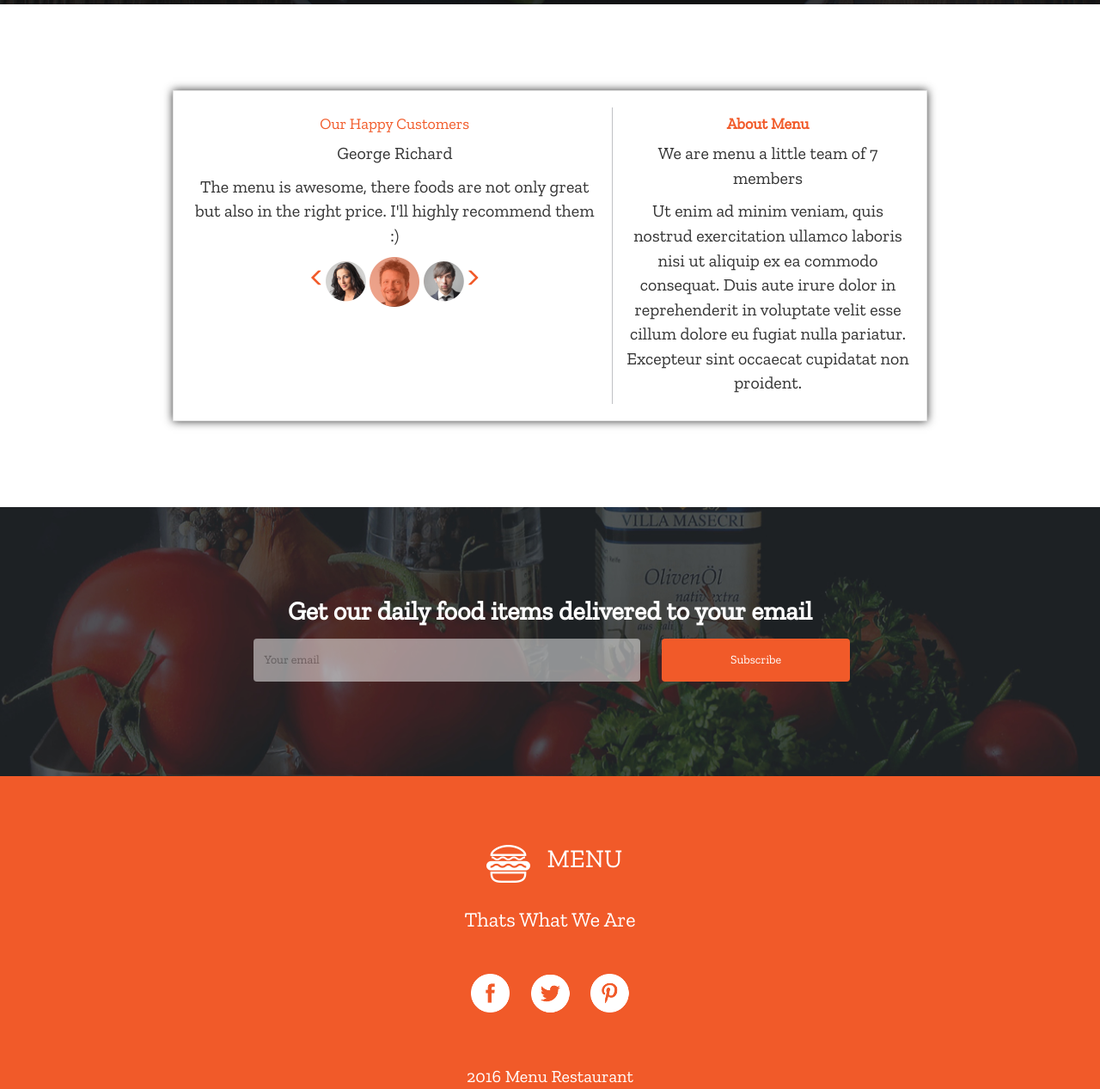
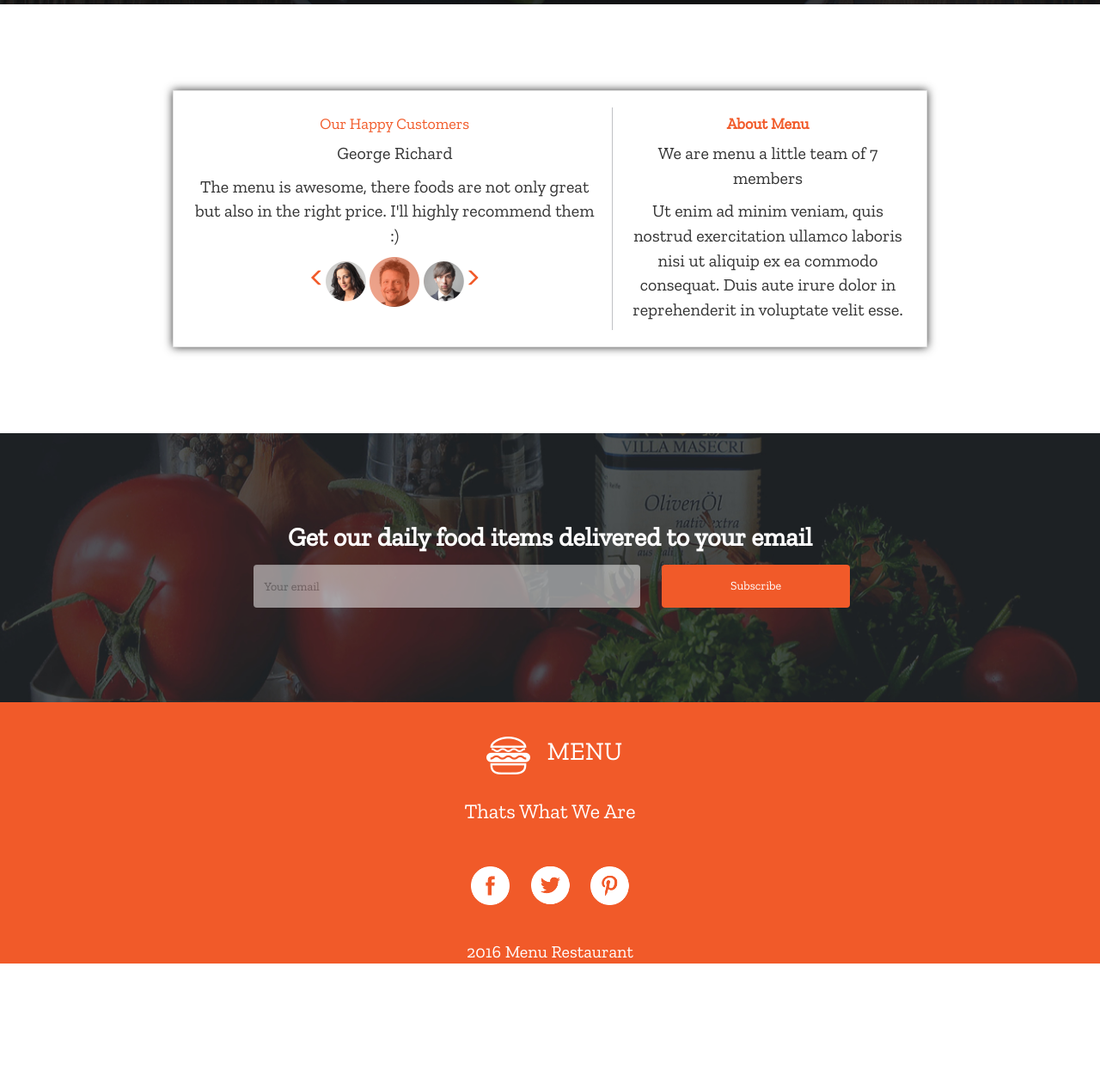
Before and after one commit to nasonmangeli/IP2, a plain HTML site: page index.html in a window 1280 px wide. Shown: the part 2687-3954 px from the top of the page at 86% size. After the commit the page ends 3808 px from the top, so only its background shows below. Drawn offline with nearby package versions, Linux system fonts and the light colour scheme.

Commit message:
Resize contact bar

```diff
--- a/css/styles.css
+++ b/css/styles.css
@@ -304,7 +304,7 @@ text-align: center;
 }
 
 .contact-bar {
-  padding-top: 70px;
+  padding-top: 30px;
   background-color: #F15A29;
   text-align: center;
   margin-left: -8%;
@@ -325,7 +325,7 @@ text-align: center;
 
 .contact-bar p {
   color: white;
-  margin-top: 50px;
+  margin-top: 30px;
   margin-bottom: 0px;
 
 }
--- a/index.html
+++ b/index.html
@@ -195,7 +195,7 @@
           <div class="col-md-5">
             <h4><strong>About Menu</strong></h4>
             <p>We are menu a little team of 7 members</p>
-            <p>Ut enim ad minim veniam, quis nostrud exercitation ullamco laboris nisi ut aliquip ex ea commodo consequat. Duis aute irure dolor in reprehenderit in voluptate velit esse cillum dolore eu fugiat nulla pariatur. Excepteur sint occaecat cupidatat non proident.</p>
+            <p>Ut enim ad minim veniam, quis nostrud exercitation ullamco laboris nisi ut aliquip ex ea commodo consequat. Duis aute irure dolor in reprehenderit in voluptate velit esse.</p>
           </div>
           </div>
 
```
